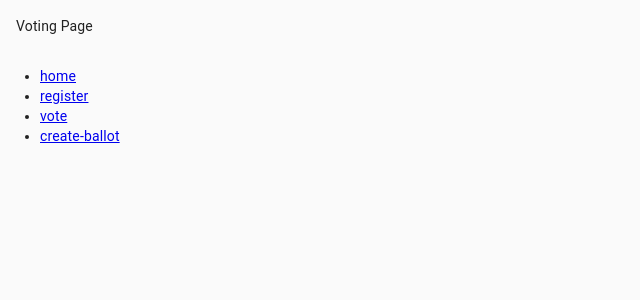
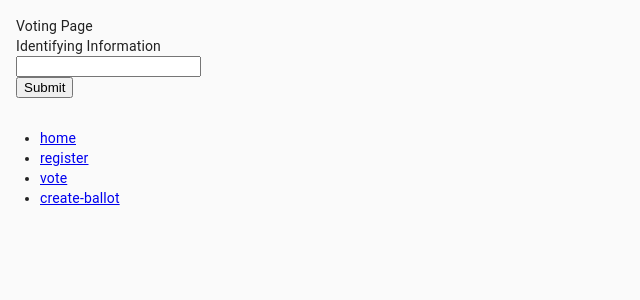
Before and after one commit to abdihashii/hbk-bootcamp-project, a React (Create React App) app in the folder voting-tool/: page /#/vote in a window 1280 px wide. Shown: the top 300 px of the page, without its empty margins (0-640 px from the left). Built offline with nearby package versions, Linux system fonts and the light colour scheme.

Commit message:
Vote page has button that links to ballot page

```diff
--- a/voting-tool/src/components/WF2/Vote.js
+++ b/voting-tool/src/components/WF2/Vote.js
@@ -1,8 +1,28 @@
 import React from 'react';
 
 const Vote = () => {
+
+  const beginBallot = () => {
+
+    window.location.href = '/#/vote/ballot';
+
+  };
+
   return (
-    <div>Voting Page</div>
+    <div>
+      <div>Voting Page</div>
+      <div>
+        <form>
+          <label htmlFor="voter-valid-input">Identifying Information</label>
+          <div>
+            <input type="number" id="voter-valid-input" name="voterId" />
+          </div>
+          <div>
+            <button type="button" onClick={beginBallot}>Submit</button>
+          </div>
+        </form>
+      </div>
+    </div>
   );
 };
 
```
